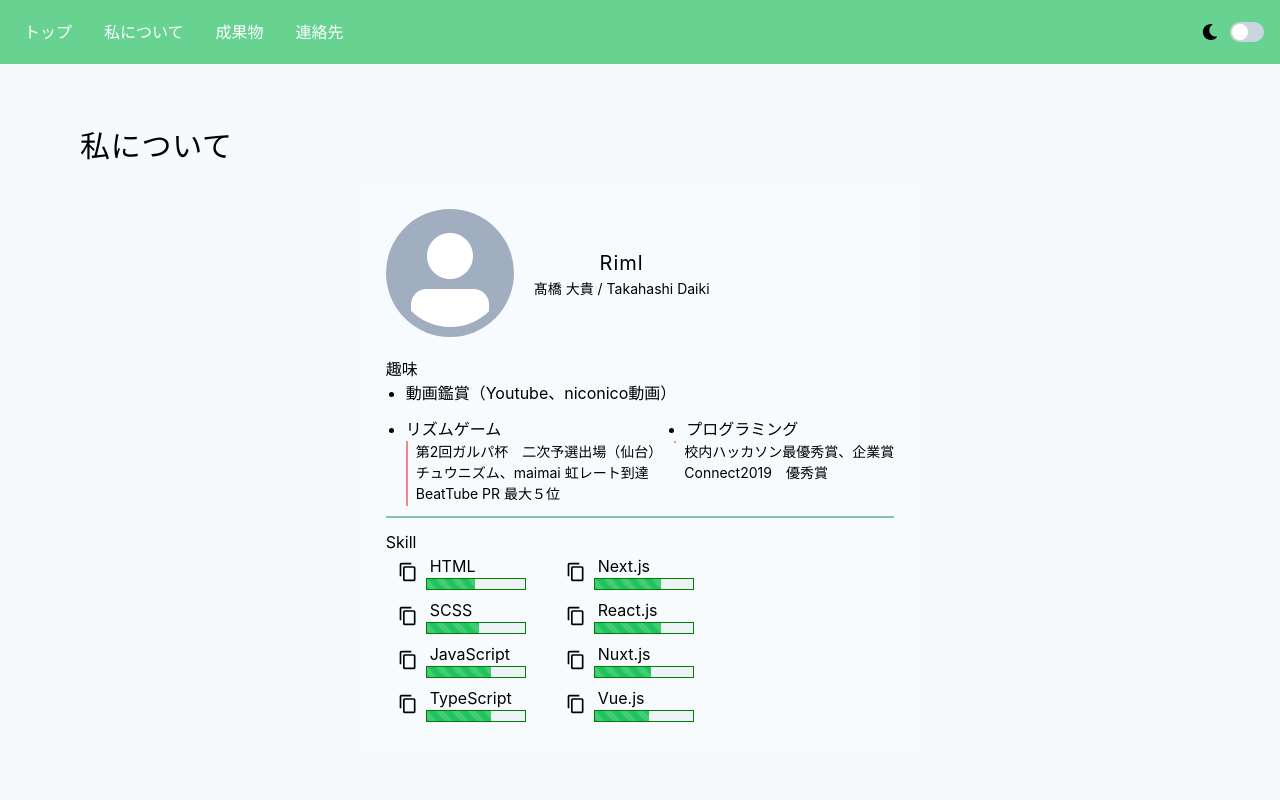
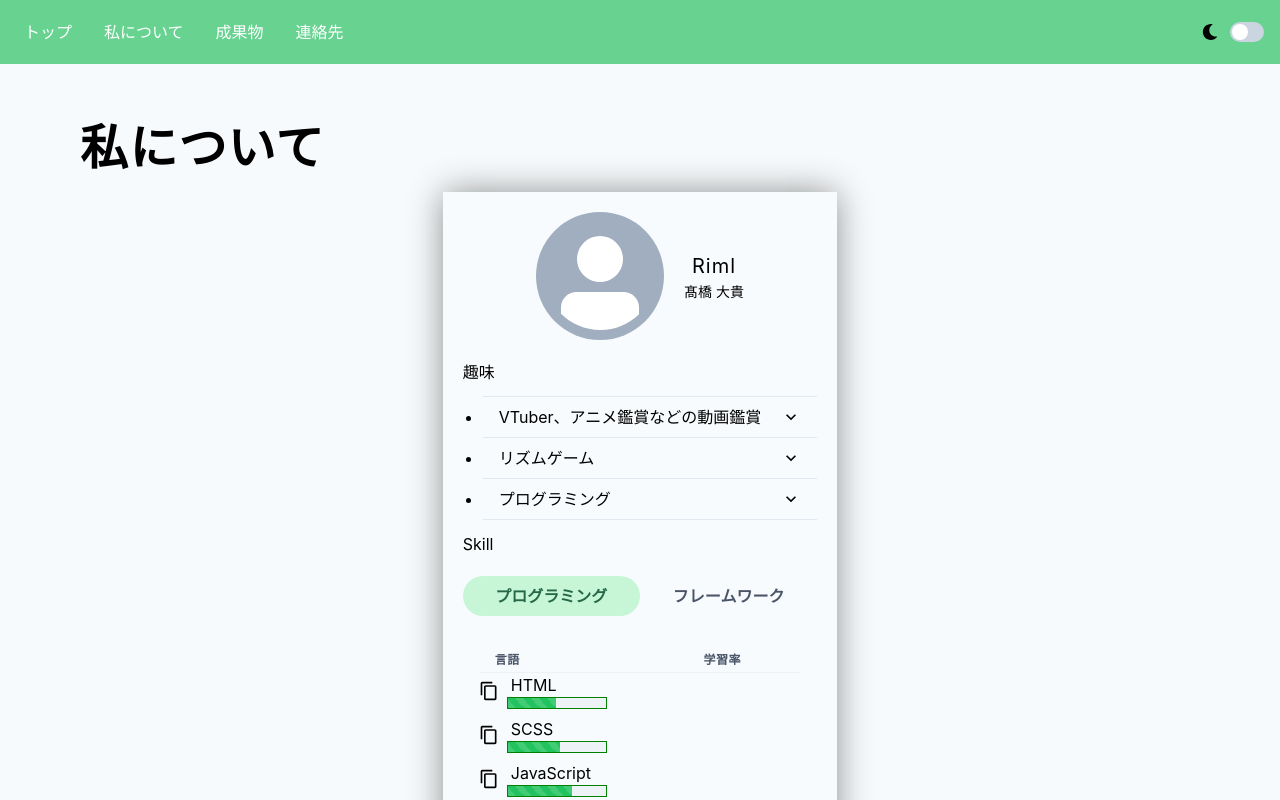
Before and after one commit to RimlTempest/RimlTempest.github.io, a Next.js app: page /about in a window 1280 px wide. Shown: the top 800 px of the page. Built offline with nearby package versions, Linux system fonts and the light colour scheme.

Commit message:
fix: ページのタイトルを修正

```diff
--- a/src/pages/about/index.tsx
+++ b/src/pages/about/index.tsx
@@ -1,5 +1,30 @@
 import React from 'react';
-import { Avatar, Flex, Text, List, ListItem, Divider } from '@chakra-ui/react';
+import {
+  Avatar,
+  Flex,
+  Text,
+  List,
+  ListItem,
+  Heading,
+  Table,
+  Thead,
+  Tr,
+  Th,
+  Tbody,
+  Tabs,
+  TabList,
+  Tab,
+  TabPanels,
+  TabPanel,
+  Accordion,
+  AccordionButton,
+  AccordionIcon,
+  AccordionItem,
+  AccordionPanel,
+  Box,
+  Badge,
+  chakra,
+} from '@chakra-ui/react';
 import { SkillGroup } from '../../components/Molecules/SkillGroup';
 import { FullLayout } from '../../layout/FullLayout';
 import { useLocale } from '../../hooks/useLocale';
@@ -17,25 +42,33 @@ const About: React.FC = () => {
           mb={5}
           mt={5}
         >
-          <Text fontSize="3xl" textAlign="center" letterSpacing="wide">
+          <Heading as="h2" size="2xl" textAlign="center" letterSpacing="wide">
             {i18n.ABOUT_TITLE}
-          </Text>
+          </Heading>
         </Flex>
         <Flex
           overflow="visible"
           justifyContent="center"
           alignItems="center"
           flexDirection="column"
-          opacity={1}
         >
           <Flex
             justifyContent="flex-start"
             alignItems="flex-start"
             flexDirection="column"
             backgroundColor="whiteAlpha.300"
+            boxShadow={'0px 0px 33px -1px rgba(0, 0, 0, 0.45);'}
             p={5}
+            position="relative"
           >
-            <Flex mb={5}>
+            <chakra.div
+              borderLeft="40px solid transparent;"
+              borderBottom="40px solid #68D391;"
+              position="absolute"
+              bottom={0}
+              right={0}
+            ></chakra.div>
+            <Flex mb={5} justifyContent="center" width="100%">
               <Avatar size="2xl" />
               <Flex
                 flexDirection="column"
@@ -46,7 +79,7 @@ const About: React.FC = () => {
                 <Text fontSize="xl" letterSpacing="wider">
                   Riml
                 </Text>
-                <Text fontSize="sm">髙橋 大貴 / Takahashi Daiki</Text>
+                <Text fontSize="sm">髙橋 大貴</Text>
               </Flex>
             </Flex>
             <Flex flexDirection="column">
@@ -56,90 +89,158 @@ const About: React.FC = () => {
                 alignItems="flex-start"
               >
                 <Text>趣味</Text>
-                <Flex>
+                <Flex mt="3">
                   <List styleType="disc" ml={5}>
-                    <ListItem>動画鑑賞（Youtube、niconico動画）</ListItem>
-                    <Flex flexDirection="row">
-                      <Flex flexDirection="column">
-                        <ListItem mt={3}>リズムゲーム</ListItem>
-                        <Flex>
-                          <Divider
-                            borderColor="red.500"
-                            orientation="vertical"
-                            border="1px"
-                            height="100%"
-                          />
-                          <List styleType="none" ml={2}>
-                            <ListItem fontSize="sm">
+                    <Accordion allowMultiple>
+                      <AccordionItem>
+                        <ListItem>
+                          <AccordionButton>
+                            <Box flex="1" textAlign="left" mr={5}>
+                              <Text>VTuber、アニメ鑑賞などの動画鑑賞</Text>
+                            </Box>
+                            <AccordionIcon />
+                          </AccordionButton>
+                          <AccordionPanel pb={4}>
+                            <Text fontSize="sm">
+                              VTuber最推しはホロライブ三期生の
+                              <Badge
+                                variant="outline"
+                                colorScheme="green"
+                                ml="1"
+                              >
+                                潤羽るしあ
+                              </Badge>
+                            </Text>
+                            <Text fontSize="sm">
+                              一番好きなアニメは
+                              <Badge
+                                variant="outline"
+                                colorScheme="cyan"
+                                ml="1"
+                              >
+                                転生したらスライムだった件
+                              </Badge>
+                            </Text>
+                          </AccordionPanel>
+                        </ListItem>
+                      </AccordionItem>
+                      {/* リズムゲーム */}
+                      <AccordionItem>
+                        <ListItem>
+                          <AccordionButton>
+                            <Box flex="1" textAlign="left" mr={5}>
+                              <Text>リズムゲーム</Text>
+                            </Box>
+                            <AccordionIcon />
+                          </AccordionButton>
+                          <AccordionPanel pb={4}>
+                            <Text fontSize="sm">
                               第2回ガルパ杯　二次予選出場（仙台）
-                            </ListItem>
-                            <ListItem fontSize="sm">
+                            </Text>
+                            <Text fontSize="sm">
                               チュウニズム、maimai 虹レート到達
-                            </ListItem>
-                            <ListItem fontSize="sm">
-                              BeatTube PR 最大５位
-                            </ListItem>
-                          </List>
-                        </Flex>
-                      </Flex>
-                      <List styleType="disc" ml={3}>
-                        <ListItem mt={3} ml={3}>
-                          プログラミング
+                            </Text>
+                            <Text fontSize="sm">
+                              BeatTubeプレイヤーランキング 最大５位
+                            </Text>
+                          </AccordionPanel>
                         </ListItem>
-                        <Flex>
-                          <Divider
-                            borderColor="red.500"
-                            border="1px"
-                            orientation="vertical"
-                            color="green.500"
-                          />
-                          <List styleType="none" ml={2}>
-                            <ListItem fontSize="sm">
+                      </AccordionItem>
+                      {/* プログラミング */}
+                      <AccordionItem>
+                        <ListItem>
+                          <AccordionButton>
+                            <Box flex="1" textAlign="left" mr={5}>
+                              <Text>プログラミング</Text>
+                            </Box>
+                            <AccordionIcon />
+                          </AccordionButton>
+                          <AccordionPanel pb={4}>
+                            <Text fontSize="sm">Connect2019　優秀賞</Text>
+                            <Text fontSize="sm">
                               校内ハッカソン最優秀賞、企業賞
-                            </ListItem>
-                            <ListItem fontSize="sm">
-                              Connect2019　優秀賞
-                            </ListItem>
-                          </List>
-                        </Flex>
-                      </List>
-                    </Flex>
+                            </Text>
+                          </AccordionPanel>
+                        </ListItem>
+                      </AccordionItem>
+                    </Accordion>
                   </List>
                 </Flex>
-              </Flex>
-              <Flex justifyContent="center" alignItems="center" mt={3} mb={3}>
-                <Divider
-                  borderColor="green.500"
-                  orientation="horizontal"
-                  color="green.500"
-                  border="1px"
-                  width="100%"
-                />
               </Flex>
               <Flex
                 justifyContent="center"
                 flexDirection="column"
                 alignItems="flex-start"
+                mt={3}
+                mb={3}
               >
                 <Text>Skill</Text>
-                <Flex justifyContent="center" alignItems="center">
-                  <Flex
-                    flexDirection="column"
-                    justifyContent="center"
-                    ml={3}
-                    alignItems="stretch"
+                <Flex
+                  justifyContent="center"
+                  alignItems="center"
+                  width="100%"
+                  mt="5"
+                >
+                  <Tabs
+                    isFitted
+                    variant="soft-rounded"
+                    colorScheme="green"
+                    width="100%"
                   >
-                    <SkillGroup skillName="HTML" progressValue={49} />
-                    <SkillGroup skillName="SCSS" progressValue={53} />
-                    <SkillGroup skillName="JavaScript" progressValue={66} />
-                    <SkillGroup skillName="TypeScript" progressValue={66} />
-                  </Flex>
-                  <Flex flexDirection="column" justifyContent="center" ml={10}>
-                    <SkillGroup skillName="Next.js" progressValue={68} />
-                    <SkillGroup skillName="React.js" progressValue={68} />
-                    <SkillGroup skillName="Nuxt.js" progressValue={57} />
-                    <SkillGroup skillName="Vue.js" progressValue={55} />
-                  </Flex>
+                    <TabList mb="1em" width="100%">
+                      <Tab>プログラミング</Tab>
+                      <Tab>フレームワーク</Tab>
+                    </TabList>
+                    <TabPanels>
+                      <TabPanel>
+                        <Table size="sm">
+                          <Thead>
+                            <Tr>
+                              <Th>言語</Th>
+                              <Th>学習率</Th>
+                            </Tr>
+                          </Thead>
+                          <Tbody>
+                            <SkillGroup skillName="HTML" progressValue={49} />
+                            <SkillGroup skillName="SCSS" progressValue={53} />
+                            <SkillGroup
+                              skillName="JavaScript"
+                              progressValue={66}
+                            />
+                            <SkillGroup
+                              skillName="TypeScript"
+                              progressValue={66}
+                            />
+                          </Tbody>
+                        </Table>
+                      </TabPanel>
+                      <TabPanel>
+                        <Table size="sm">
+                          <Thead>
+                            <Tr>
+                              <Th>フレームワーク</Th>
+                              <Th>学習率</Th>
+                            </Tr>
+                          </Thead>
+                          <Tbody>
+                            <SkillGroup
+                              skillName="Next.js"
+                              progressValue={68}
+                            />
+                            <SkillGroup
+                              skillName="React.js"
+                              progressValue={68}
+                            />
+                            <SkillGroup
+                              skillName="Nuxt.js"
+                              progressValue={57}
+                            />
+                            <SkillGroup skillName="Vue.js" progressValue={55} />
+                          </Tbody>
+                        </Table>
+                      </TabPanel>
+                    </TabPanels>
+                  </Tabs>
                 </Flex>
               </Flex>
             </Flex>
--- a/src/pages/contact/index.tsx
+++ b/src/pages/contact/index.tsx
@@ -1,5 +1,5 @@
 import React from 'react';
-import { Flex, Text, Grid } from '@chakra-ui/react';
+import { Flex, Text, Grid, Heading } from '@chakra-ui/react';
 import { FullLayout } from '../../layout/FullLayout';
 import { SnsCard } from '../../components/Organisms/SnsCard';
 import { SubSnsCard } from '../../components/Organisms/SubSnsCard';
@@ -19,9 +19,9 @@ const Contact: React.FC = () => {
         mb={5}
         mt={5}
       >
-        <Text fontSize="3xl" textAlign="center" letterSpacing="wide">
+        <Heading as="h2" size="2xl" textAlign="center" letterSpacing="wide">
           {i18n.CONTACT_TITLE}
-        </Text>
+        </Heading>
       </Flex>
       <Flex
         overflow="visible"
--- a/src/pages/work/[id].tsx
+++ b/src/pages/work/[id].tsx
@@ -1,5 +1,5 @@
 import React, { useEffect, useState } from 'react';
-import { Flex, Text, Image } from '@chakra-ui/react';
+import { Flex, Text, Image, Heading } from '@chakra-ui/react';
 import { Layout } from '../../layout/Layout';
 import { NextRouter, useRouter } from 'next/router';
 import { SetterOrUpdater, useRecoilState } from 'recoil';
@@ -30,9 +30,9 @@ const Works: React.FC = () => {
           mb={5}
           mt={5}
         >
-          <Text fontSize="3xl" textAlign="center" letterSpacing="wide">
+          <Heading as="h2" size="2xl" textAlign="center" letterSpacing="wide">
             {i18n.PRODUCT_TITLE}
-          </Text>
+          </Heading>
         </Flex>
         <Flex
           overflow="visible"
--- a/src/pages/work/index.tsx
+++ b/src/pages/work/index.tsx
@@ -1,5 +1,5 @@
 import React from 'react';
-import { Text, Flex } from '@chakra-ui/react';
+import { Text, Flex, Heading } from '@chakra-ui/react';
 import { Layout } from '../../layout/Layout';
 import { WorkCard } from '../../components/Organisms/WorkCard';
 import { ComingSoonCard } from '../../components/Organisms/ComingSoonCard';
@@ -19,9 +19,9 @@ const Work: React.FC = () => {
           mb={5}
           mt={5}
         >
-          <Text fontSize="3xl" textAlign="center" letterSpacing="wide">
+          <Heading as="h2" size="2xl" textAlign="center" letterSpacing="wide">
             {i18n.PRODUCTS_TITLE}
-          </Text>
+          </Heading>
         </Flex>
         <Flex
           overflow="visible"
```
